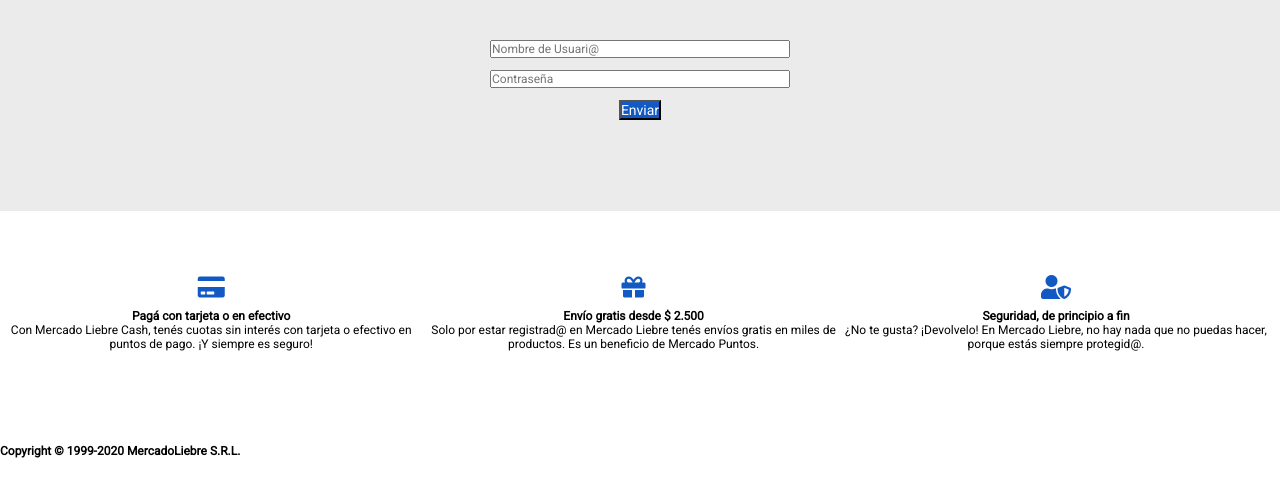
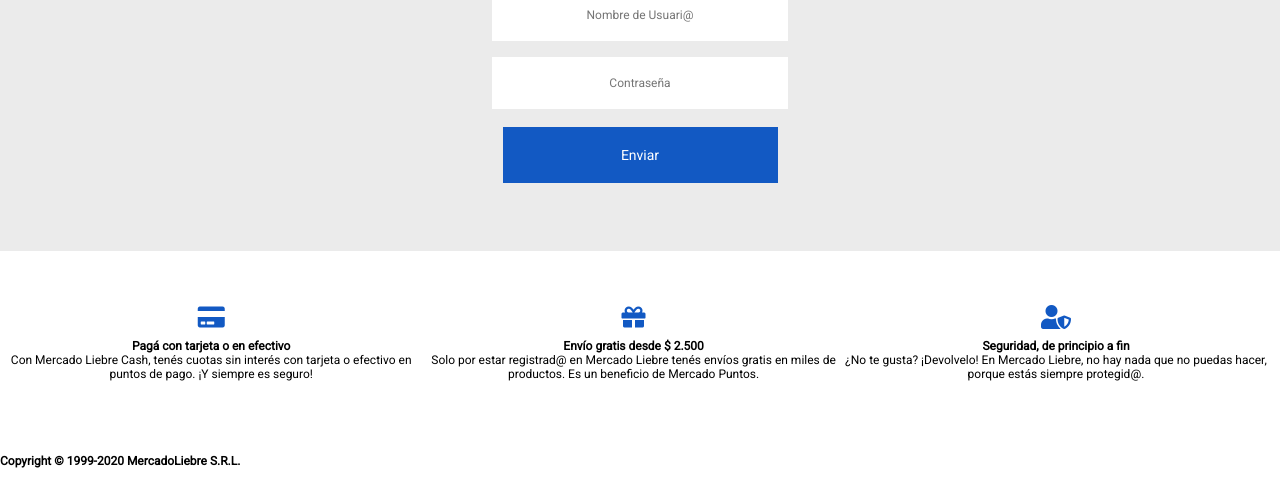
Before and after one commit to Nico-AR98/Mercado-Liebre, a website: page views/login.html in a window 1280 px wide. Shown: the part 302-800 px from the top of the page. Drawn offline with Linux system fonts and the light colour scheme.

Commit message:
Se modifican estilos del login

```diff
--- a/public/css/estilos.css
+++ b/public/css/estilos.css
@@ -192,7 +192,7 @@
     color:#1259c3 ;
 }
 
-/*Pagina de crear cuenta*/
+/*Estilos generales de los formularios*/
 
 form{
     display: flex;
@@ -200,24 +200,6 @@
     flex-wrap: wrap;
     align-items: center;
     margin-bottom: 2rem;
-    width: 100%;
-}
-
-form input {
-    margin-top: 5px;
-    width: 55%;
-    max-width: 300px;
-    margin-top: 1rem;
-}
-
-.itemForm {
-    display: flex;
-    flex-direction: column;
-    align-items: center;
-    margin-top: 1rem;
-}
-
-.itemForm input {
     width: 100%;
 }
 
@@ -232,6 +214,65 @@
     background-color:#0022AA;
     transition-duration: 0.25s;
 }
+
+/*Crear cuenta*/
+
+.itemForm {
+    display: flex;
+    flex-direction: column;
+    align-items: center;
+    margin-top: 1rem;
+}
+
+.itemForm input {
+    width: 100%;
+}
+
+
+/*Login*/
+
+#formLogin {
+    width: 100%;
+    flex-direction: row;
+    justify-content: center;
+    align-items: center;
+    min-height: 25vh;
+    margin-bottom: 3rem;
+}
+
+#formLogin div {
+    text-align: center;
+    width: 100vw;
+}
+
+#formLogin input {
+    display: block;
+    margin: auto;
+    text-align: center;
+    margin-top: 5px;
+    width: 60%;
+    height: 25%;
+    max-width: 300px;
+    max-height: 60px;
+    border: 2px solid #ebebeb;
+    margin-top: 1rem;
+}
+
+#formLogin button {
+    width: 60%;
+    max-width: 275px;
+    max-height: 60px;
+    height: 25%;
+    border: 0px;
+    margin: auto;
+}
+
+
+
+#formLogin input:hover {
+    border: 2px solid #EAC926;
+}
+
 
 /*Medias Querys*/
 @media (min-width: 361px){
--- a/views/login.html
+++ b/views/login.html
@@ -56,9 +56,11 @@
         <main>
             <h1 class="titulo">Iniciar Sesión</h1>
 
-            <form action="">
-                <input name="nombreUsuario" type="text" placeholder="Nombre de Usuari@" required>
-                <input name="contra" type="password" placeholder="Contraseña" required>
+            <form action="" id="formLogin">
+                <div>
+                    <input name="nombreUsuario" type="text" placeholder="Nombre de Usuari@" required>
+                    <input name="contra" type="password" placeholder="Contraseña" required>
+                </div>
 
                 <button id="botonEnviar" type="submit">Enviar</button>
             </form>
```
